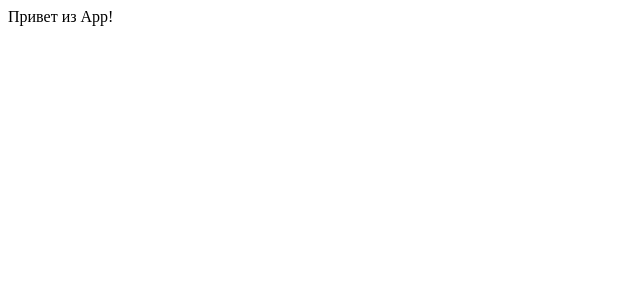
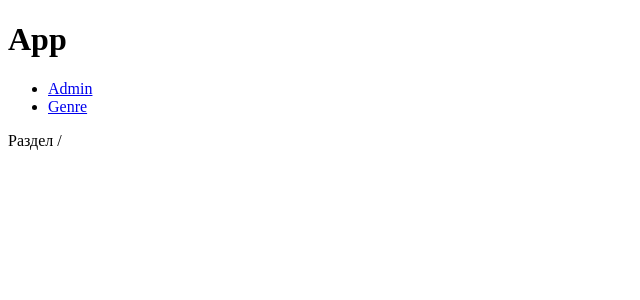
Before and after one commit to FeHHix/react-router-project-source, a React app: page / in a window 1280 px wide. Shown: the top 300 px of the page, without its empty margins (0-640 px from the left). Built offline with nearby package versions, Linux system fonts and the light colour scheme.

Commit message:
Added simple routing.

```diff
--- /dev/null
+++ b/src/components/Admin.js
@@ -0,0 +1,11 @@
+import React, { Component } from 'react'
+
+export default class Admin extends Component {
+  render() {
+    return (
+      <div className='row'>
+        <div className='col-md-12'>Раздел /admin</div>
+      </div>
+    )
+  }
+}
--- /dev/null
+++ b/src/components/Genre.js
@@ -0,0 +1,11 @@
+import React, { Component } from 'react'
+
+export default class Genre extends Component {
+  render() {
+    return (
+      <div className='row'>
+        <div className='col-md-12'>Раздел /genre</div>
+      </div>
+    )
+  }
+}
--- /dev/null
+++ b/src/components/Home.js
@@ -0,0 +1,11 @@
+import React, { Component } from 'react'
+
+export default class Home extends Component {
+  render() {
+    return (
+      <div className='row'>
+        <div className='col-md-12'>Раздел /</div>
+      </div>
+    )
+  }
+}
--- a/src/containers/App.js
+++ b/src/containers/App.js
@@ -1,7 +1,42 @@
 import React, { Component } from 'react'
+import Admin from '../components/Admin'
+import Genre from '../components/Genre'
+import Home from '../components/Home'
 
 export default class App extends Component {
+  constructor(props) {
+    super(props)
+    this.state = {
+      route: window.location.hash.substr(1)
+    }
+  }
+
+  componentDidMount() {
+    window.addEventListener('hashchange', () => {
+      this.setState({
+        route: window.location.hash.substr(1)
+      })
+    })
+  }
+
   render() {
-    return <div className='container'>Привет из App!</div>
+    let Child
+
+    switch(this.state.route) {
+      case '/admin': Child = Admin; break;
+      case '/genre': Child = Genre; break;
+      default: Child = Home;
+    }
+
+    return (
+      <div className='container'>
+        <h1>App</h1>
+        <ul>
+          <li><a href='#/admin'>Admin</a></li>
+          <li><a href='#/genre'>Genre</a></li>
+        </ul>
+        <Child />
+      </div>
+    )
   }
 }
```
